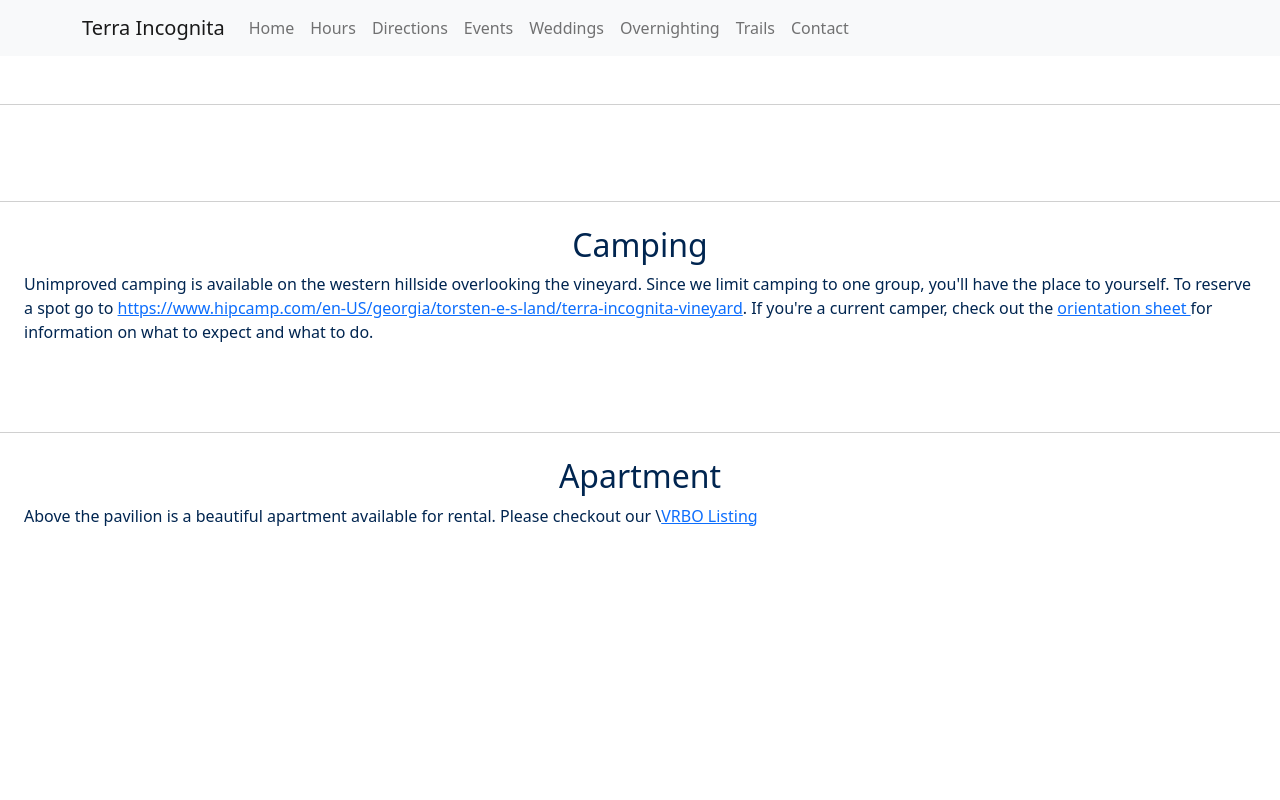
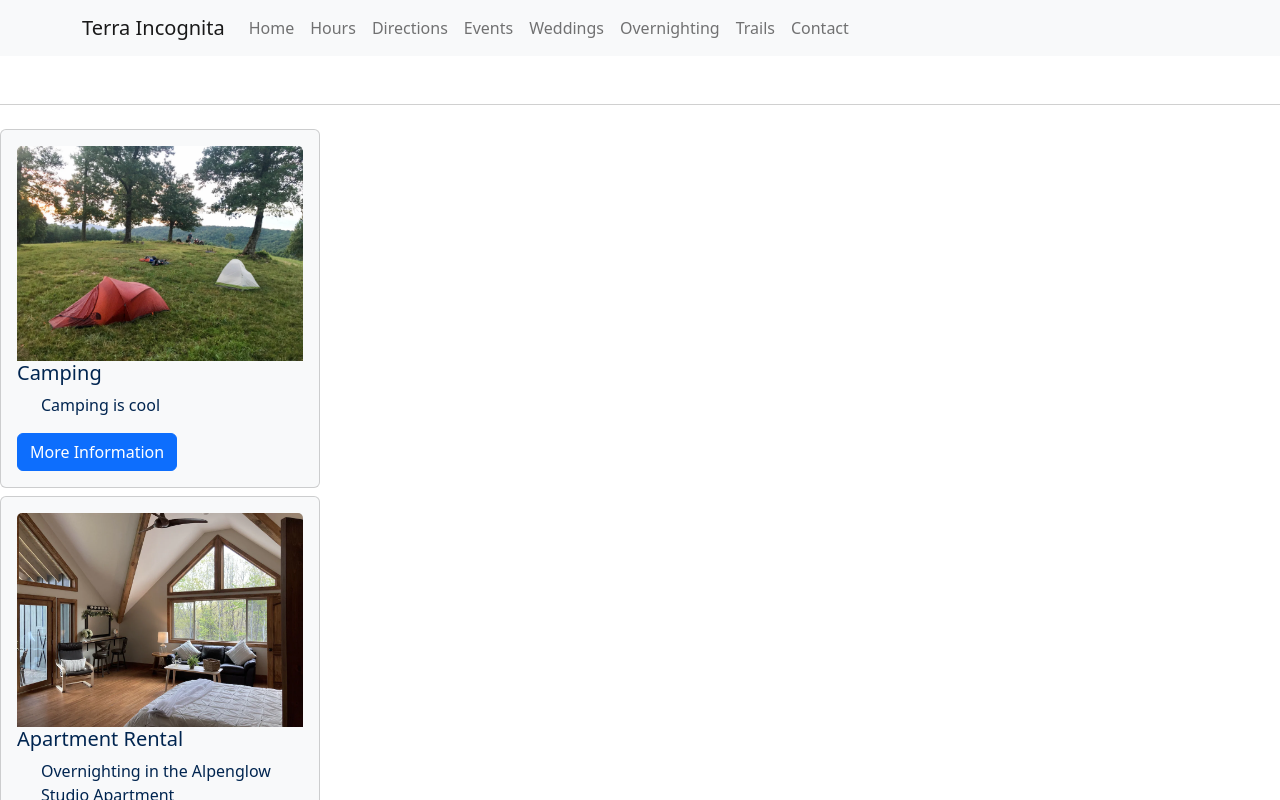
Before and after one commit to tors10e/terra, a React (Create React App) app: page /overnighting in a window 1280 px wide. Shown: the top 800 px of the page. Built offline with nearby package versions, Linux system fonts and the light colour scheme.

Commit message:
Added cards for camping and apartment

```diff
--- a/package.json
+++ b/package.json
@@ -8,7 +8,7 @@
     "@testing-library/react": "^13.3.0",
     "@testing-library/user-event": "^13.5.0",
     "babel-preset-react-app": "^3.1.2",
-    "bootstrap": "^5.2.0",
+    "bootstrap": "^5.2.2",
     "jquery": "^3.6.0",
     "npm-watch": "^0.11.0",
     "react": "^18.2.0",
--- a/src/components/terra_card.js
+++ b/src/components/terra_card.js
@@ -2,10 +2,11 @@ import Button from 'react-bootstrap/Button';
 import Card from 'react-bootstrap/Card';
 
 
-function TerraCard(props) {
+export function TerraCard(props) {
   return (
-    <Card bg='secondary'>
+    <Card bg='light gray'>
       <Card.Body>
+      <Card.Img variant="top" src={props.card_image} />
         <Card.Title>{props.card_title}</Card.Title>
         <Card.Text>{props.card_text}</Card.Text>
         <Button variant="primary" href={props.button_href}>{props.button_text}</Button>
@@ -13,5 +14,3 @@ function TerraCard(props) {
     </Card>
   );
 }
-
-export default TerraCard;
--- a/src/home/directions.js
+++ b/src/home/directions.js
@@ -1,5 +1,5 @@
 import React from 'react';
-import TerraCard from '../components/terra_card';
+import {TerraCard} from '../components/terra_card';
 import TextDirections from './text_directions';
 
 
--- a/src/overnighting/overnighting.js
+++ b/src/overnighting/overnighting.js
@@ -1,9 +1,13 @@
 import React from 'react';
+import {TerraCard} from '../components/terra_card';
+import camping_summer from '../images/camping_summer.jpg';
+import alpenglow_apartment_interior from '../images/alpenglow_apartment_interior.jpg';
 
 function Intro() {
 return(
         <div className="topic topic-even section-heading">
-
+            <TerraCard card_image={camping_summer} card_title='Camping' card_text='Camping is cool' button_text='More Information'/>
+            <TerraCard card_image={alpenglow_apartment_interior} card_title='Apartment Rental' card_text='Overnighting in the Alpenglow Studio Apartment' button_text='More Information'/>
         </div>
     )
 };
```
Also changed, not shown: src/images/alpenglow_apartment_interior.jpg (added), src/images/camping_summer.jpg (added).
